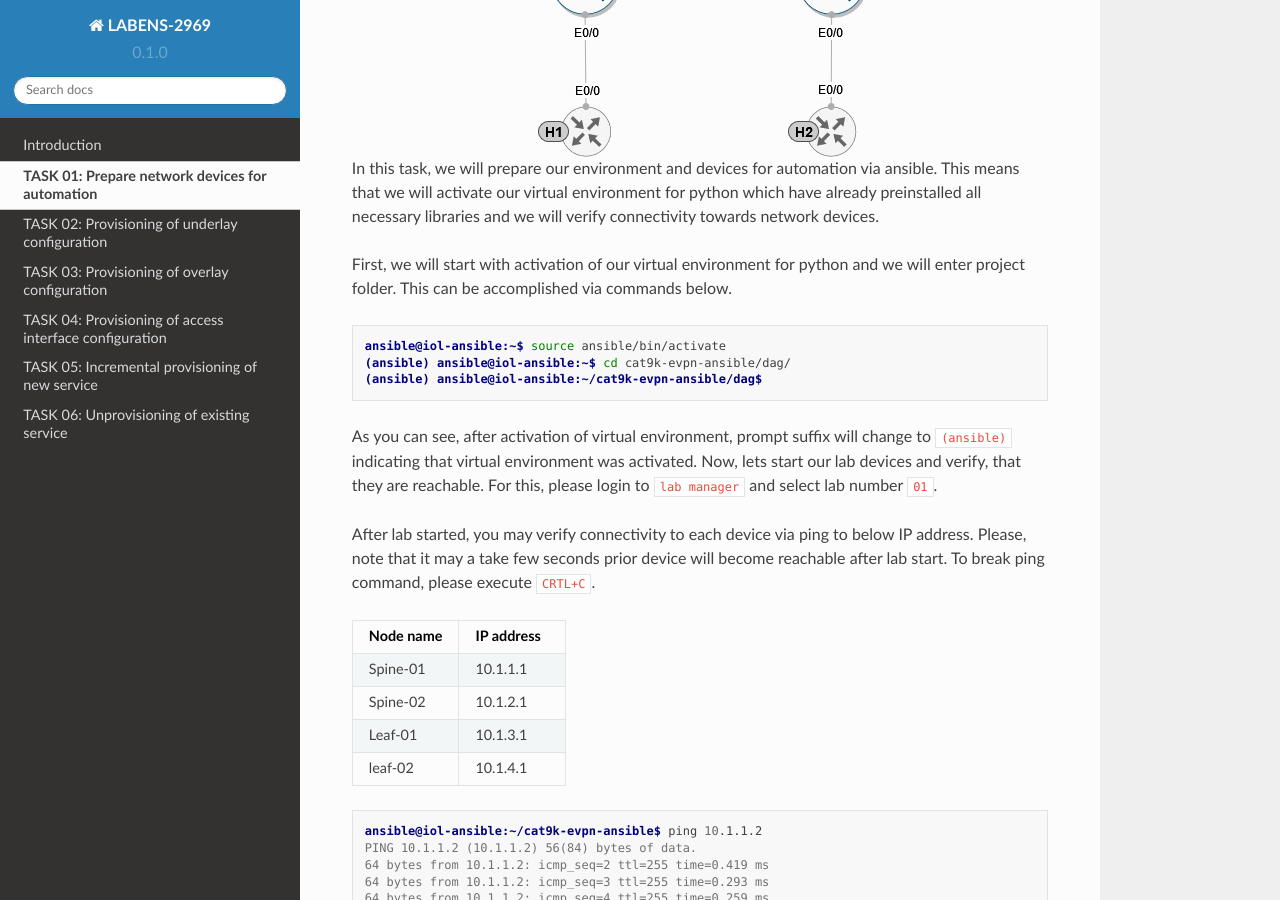
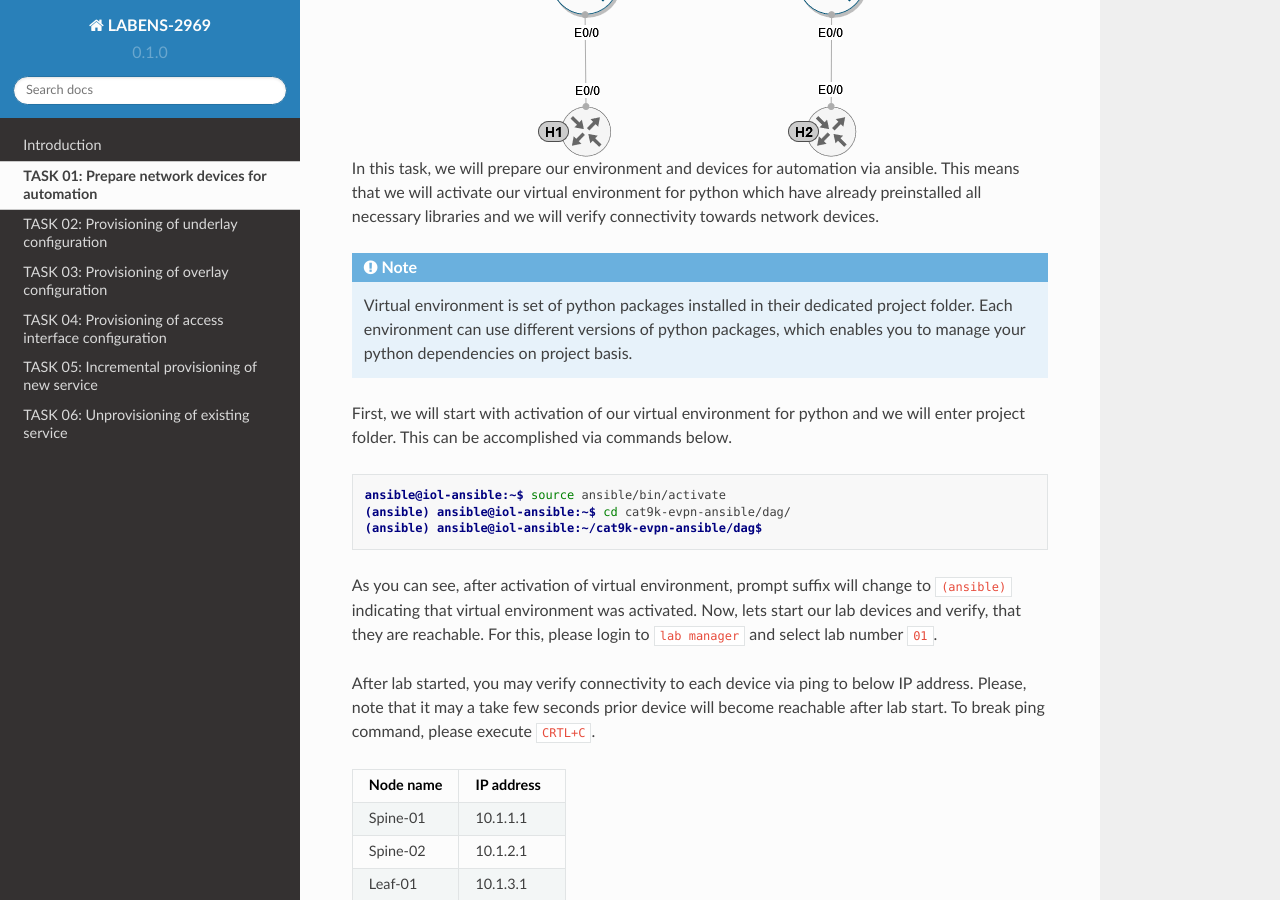
Before and after one commit to dvishchu/labens-2969, a Sphinx documentation site: the page built from docs/source/task_01.rst, in a window 1280 px wide and 900 px high, scrolled down 426 px. Built offline with Sphinx 7.4.7 and the Read the Docs theme 2.0.0, drawn with Linux system fonts in a browser that asks for light colours.

Commit message:
Add venv notes to task 01

```diff
--- a/docs/source/task_01.rst
+++ b/docs/source/task_01.rst
@@ -5,6 +5,10 @@ TASK 01: Prepare network devices for automation
   :align: center
 
 In this task, we will prepare our environment and devices for automation via ansible. This means that we will activate our virtual environment for python which have already preinstalled all necessary libraries and we will verify connectivity towards network devices.
+
+.. note::
+
+  Virtual environment is set of python packages installed in their dedicated project folder. Each environment can use different versions of python packages, which enables you to manage your python dependencies on project basis.
 
 First, we will start with activation of our virtual environment for python and we will enter project folder. This can be accomplished via commands below.
 
```
